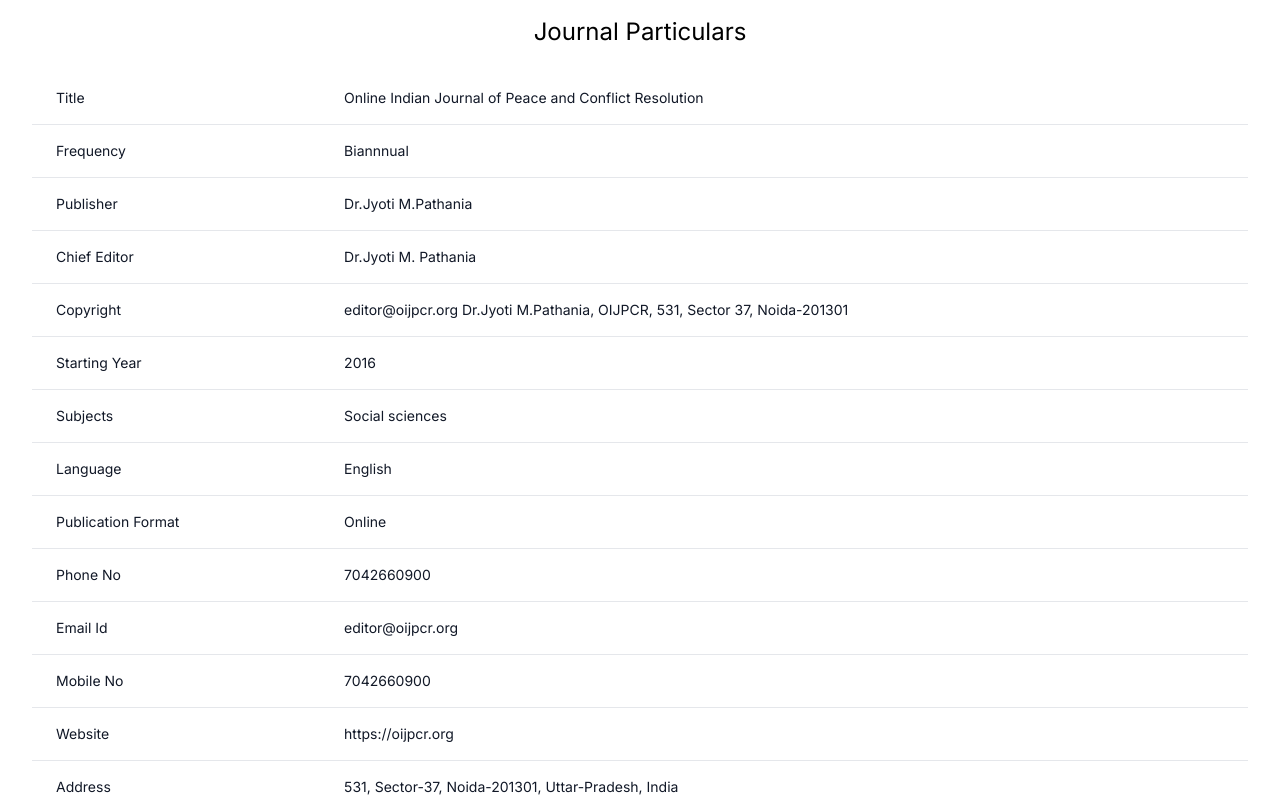
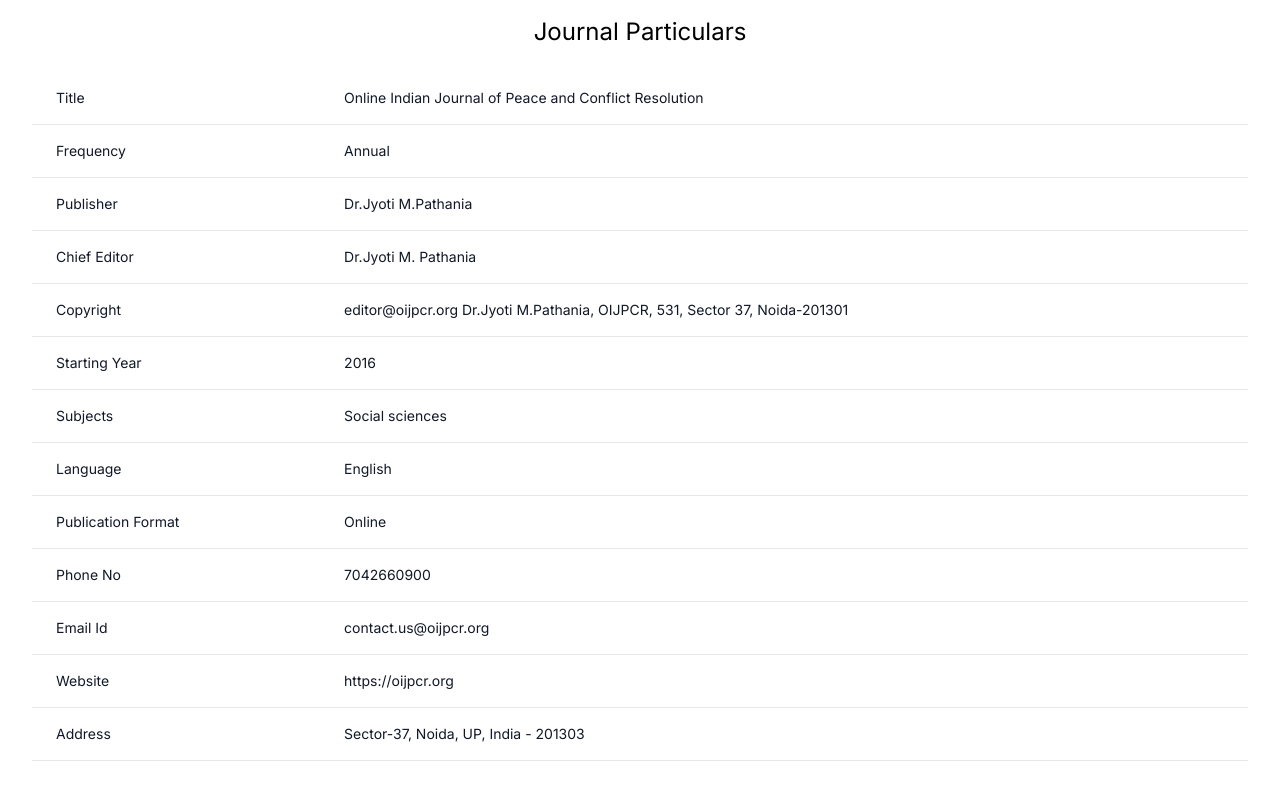
Before and after one commit to batman004/OIJPCR-front-end, a React (Create React App) app: page /about in a window 1280 px wide. Shown: the part 660-1460 px from the top of the page. Built offline with nearby package versions, Linux system fonts and the light colour scheme.

Commit message:
fix : journal details

```diff
--- a/src/components/About/JournalParticulars.js
+++ b/src/components/About/JournalParticulars.js
@@ -1,6 +1,6 @@
 const particulars = [
     {Title: 'Online Indian Journal of Peace and Conflict Resolution'},
-    {Frequency: 'Biannnual'},
+    {Frequency: 'Annual'},
     {Publisher: 'Dr.Jyoti M.Pathania'},
     {'Chief Editor': 'Dr.Jyoti M. Pathania'},
     {Copyright: 'editor@oijpcr.org Dr.Jyoti M.Pathania, OIJPCR, 531, Sector 37, Noida-201301'},
@@ -9,10 +9,9 @@
     {Language: 'English'},
     {'Publication Format': 'Online'},
     {'Phone No': '7042660900'},
-    {'Email Id': 'editor@oijpcr.org'},
-    {'Mobile No': '7042660900'},
+    {'Email Id': 'contact.us@oijpcr.org'},
     {Website: 'https://oijpcr.org'},
-    {Address: '531, Sector-37, Noida-201301, Uttar-Pradesh, India'}
+    {Address: 'Sector-37, Noida, UP, India - 201303'}
 ]
 
 const JournalParticularsContainer = ({children}) => {
```
